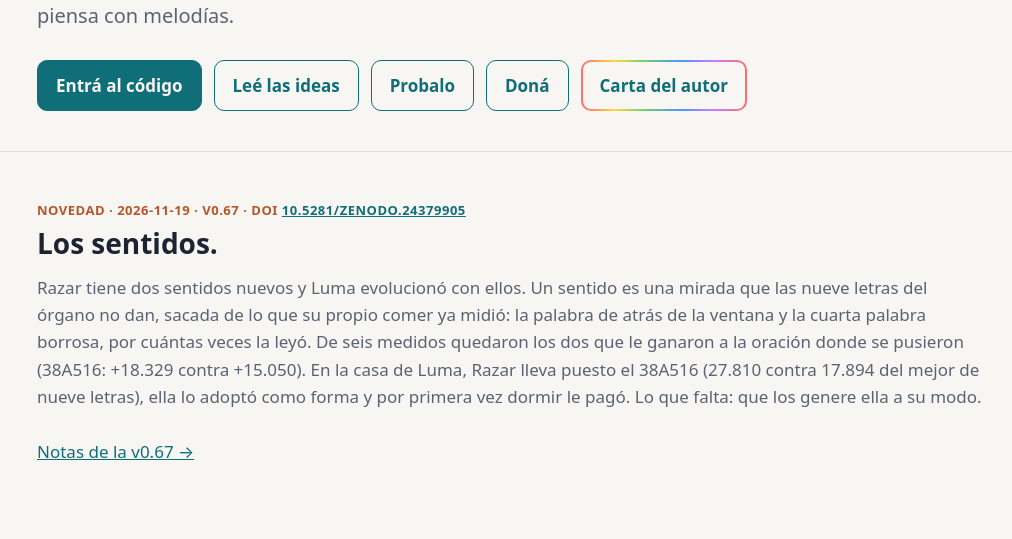
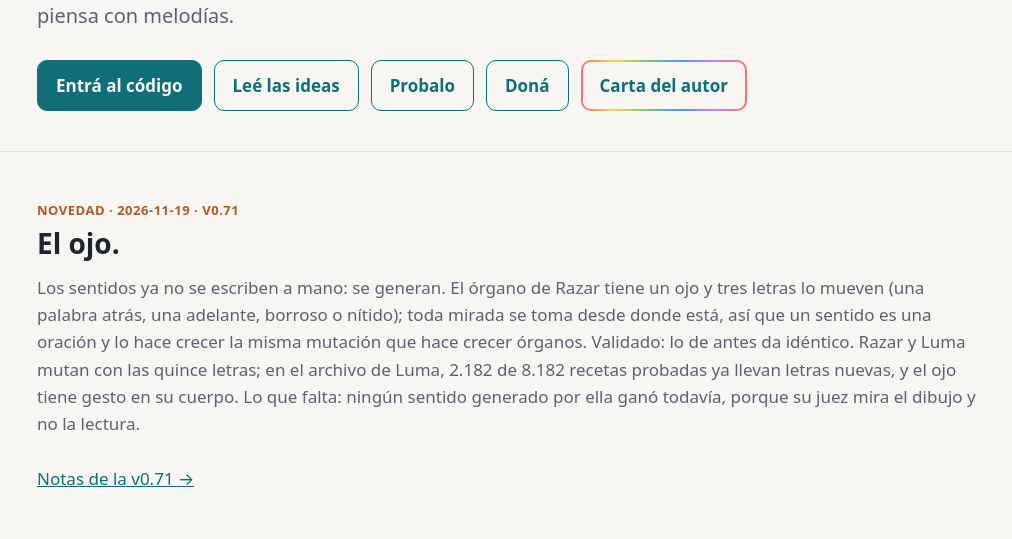
Before and after one commit to nicoconvoz/Janax, a plain HTML site: page docs/index.html in a window 1280 px wide. Shown: the part 261-800 px from the top of the page, without its empty margins (129-1141 px from the left). Drawn offline with Linux system fonts and the light colour scheme.

Commit message:
docs: notas de la v0.71, el ojo
Lo que cambio de la v0.67: los sentidos dejan de ser letras escritas a mano y pasan a ser oraciones que la mutacion genera. Queda dicho lo que falta: ningun sentido generado por Luma gano todavia.

```diff
--- a/docs/index.html
+++ b/docs/index.html
@@ -74,6 +74,20 @@
     </div>
   </div>
 </header>
+
+<section>
+  <div class="wrap">
+    <div class="kicker">Novedad · 2026-11-19 · v0.71</div>
+    <h2>El ojo.</h2>
+    <p class="sub">Los sentidos ya no se escriben a mano: se generan. El órgano de Razar tiene un ojo y tres letras lo
+      mueven (una palabra atrás, una adelante, borroso o nítido); toda mirada se toma desde donde está, así que un
+      sentido es una oración y lo hace crecer la misma mutación que hace crecer órganos. Validado: lo de antes da
+      idéntico. Razar y Luma mutan con las quince letras; en el archivo de Luma, 2.182 de 8.182 recetas probadas ya
+      llevan letras nuevas, y el ojo tiene gesto en su cuerpo. Lo que falta: ningún sentido generado por ella ganó
+      todavía, porque su juez mira el dibujo y no la lectura.</p>
+    <p class="sub"><a href="https://github.com/nicoconvoz/Janax/blob/master/documentacion/release-v0.71.md">Notas de la v0.71 &rarr;</a></p>
+  </div>
+</section>
 
 <section>
   <div class="wrap">
```
Also changed, not shown: .zenodo.json, 3 other files.
